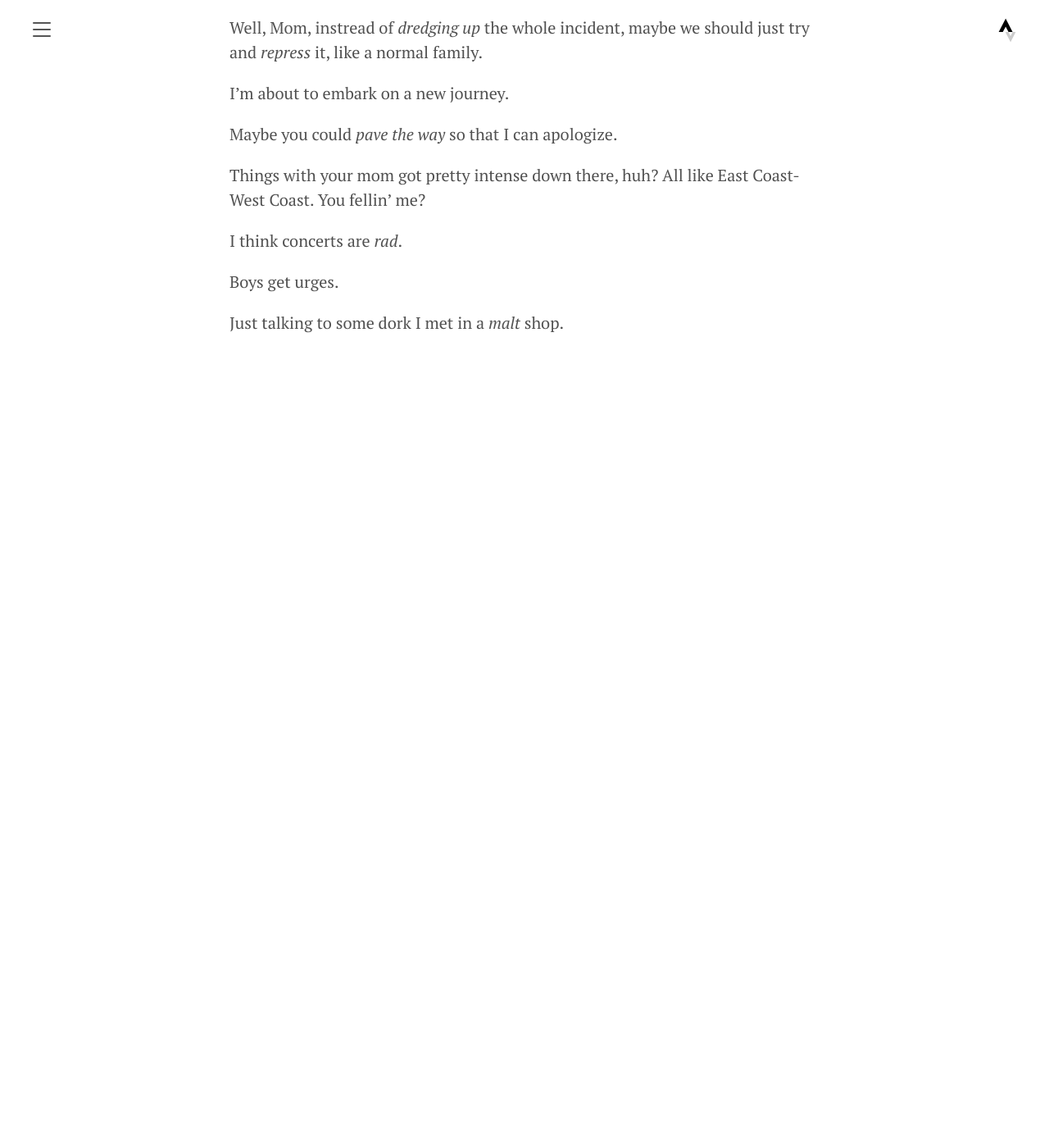
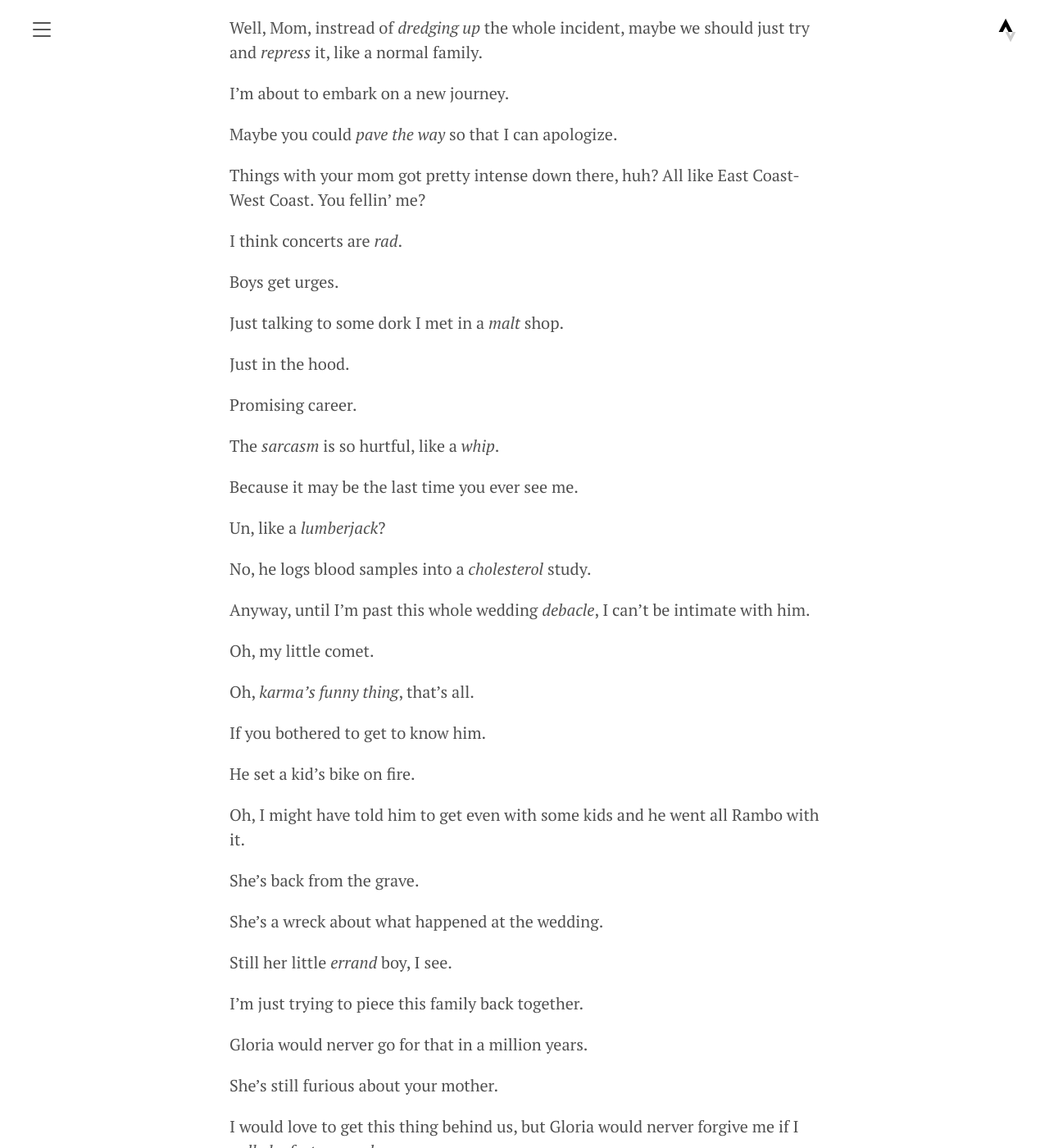
Before and after one commit to yoncise/yoncise.github.io, a Jekyll site: the page built from logs/_posts/2024/2024-01-04-152289134.md, in a window 1280 px wide and 1400 px high, scrolled down 1403 px. Shown: the whole window at 82% size. Built offline with Jekyll 4.4.1, drawn with Linux system fonts in a browser that asks for light colours; before the commit the page ends 1892 px from its top, so only the background shows below that; some of the changed text lies outside the part shown.

Commit message:
语雀同步 Modern Family S01E04

```diff
--- a/logs/_posts/2024/2024-01-04-152289134.md
+++ b/logs/_posts/2024/2024-01-04-152289134.md
@@ -59,3 +59,61 @@ I think concerts are _rad_.
 Boys get urges.
 
 Just talking to some dork I met in a _malt_ shop.
+
+Just in the hood.
+
+Promising career.
+
+The _sarcasm_ is so hurtful, like a _whip_.
+
+Because it may be the last time you ever see me.
+
+Un, like a _lumberjack_?
+
+No, he logs blood samples into a _cholesterol_ study.
+
+Anyway, until I'm past this whole wedding _debacle_, I can't be intimate with him.
+
+Oh, my little comet.
+
+Oh, _karma's funny thing_, that's all.
+
+If you bothered to get to know him.
+
+He set a kid's bike on fire.
+
+Oh, I might have told him to get even with some kids and he went all Rambo with it.
+
+She's back from the grave.
+
+She's a wreck about what happened at the wedding.
+
+Still her little _errand_ boy, I see.
+
+I'm just trying to piece this family back together.
+
+Gloria would nerver go for that in a million years.
+
+She's still furious about your mother.
+
+I would love to get this thing behind us, but Gloria would nerver forgive me if I _pulled a fast one on her_.
+
+I'm taking a nap.
+
+He may burn your house down.
+
+So you just _spring it on Gloria_ like this?
+
+If I were you, I'd want to punch me right in the mouth.
+
+It's not a good color on you.
+
+I wanna rip your head off.
+
+We grew apart for years.
+
+You're reaching out, trying to hold on to something awesome.
+
+Guy dudes and nutty people.
+
+Not a chance in hell.
```
